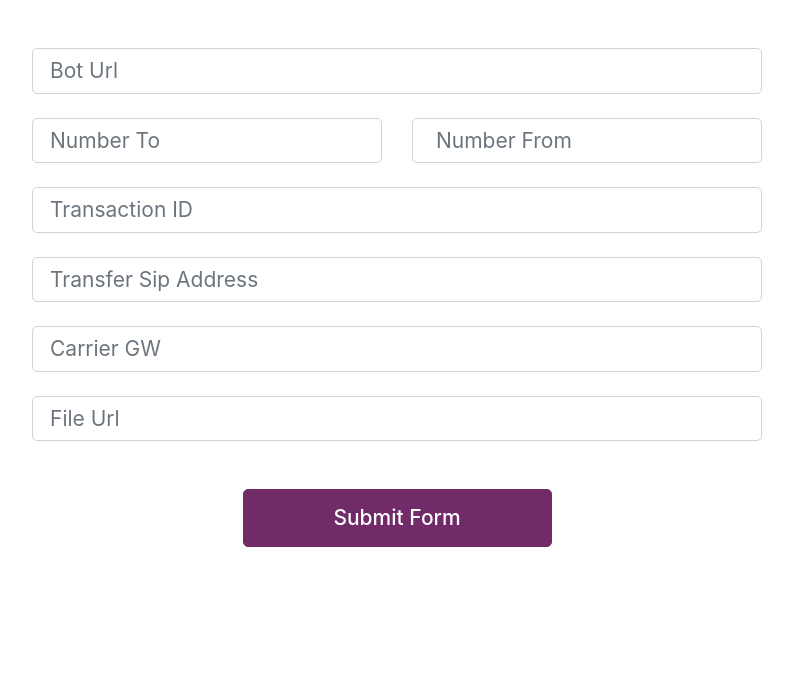
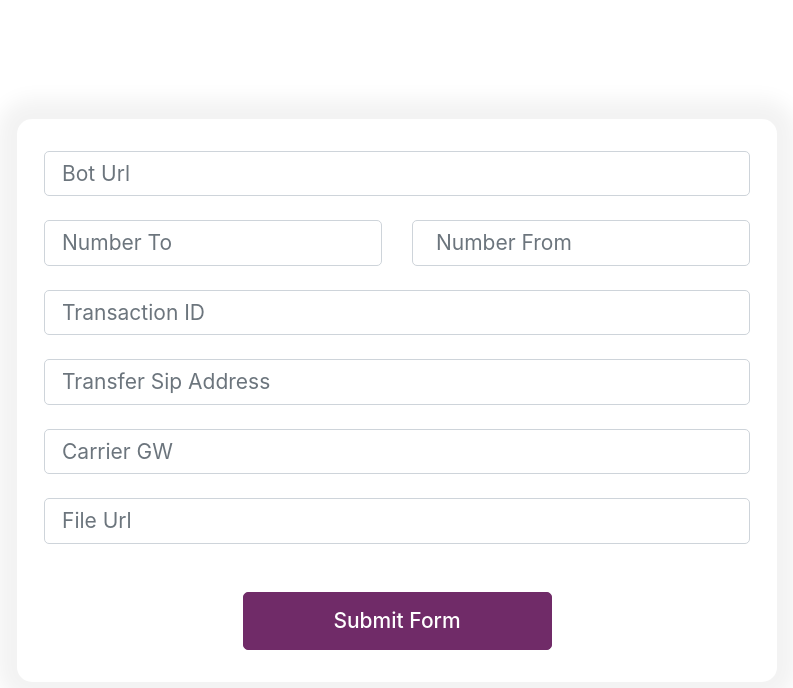
Before and after one commit to SuleymanAli/NuxtForm, a Nuxt app: page / in a window 1280 px wide. Shown: the top 688 px of the page, without its empty margins (243-1036 px from the left). Built offline with nearby package versions, Linux system fonts and the light colour scheme.

Commit message:
form centered

```diff
--- a/pages/index.vue
+++ b/pages/index.vue
@@ -3,7 +3,7 @@
     <div class="row py-5">
       <!-- Success Message -->
       <transition name="fade">
-        <div v-if="submitted" class="col-lg-8 mx-auto">
+        <div v-if="submitted" class="col-lg-8 m-auto">
           <div class="h4 text-center mb-3">
             Thank you! Your request has been submitted.
           </div>
@@ -12,7 +12,7 @@
       <!-- Error General -->
       <div
         v-if="errors.all"
-        class="col-lg-8 mx-auto error d-flex justify-content-between my-4"
+        class="col-lg-8 m-auto error d-flex align-items-end justify-content-between"
       >
         <p class="mb-0">
           Something went wrong.
@@ -30,9 +30,10 @@
       </div>
       <!-- Form -->
       <transition name="fade">
-        <div v-if="!submitted" class="col-lg-8 mx-auto">
+        <div v-if="!submitted" class="col-lg-8 m-auto">
           <ValidationObserver ref="form">
             <form class="form row" @submit.prevent="handleForm">
+
               <!-- 1. Bot Url -->
               <div class="col-lg-12 mb-4">
                 <ValidationProvider v-slot="{ errors }" rules="required">
@@ -290,8 +291,8 @@ export default {
         fetch("/call/", requestOptions)
           .then((response) => response.text())
           .then((result) => {
-            console.log(myHeaders)
-            console.log(result)
+            console.log(myHeaders);
+            console.log(result);
             if (result === '{"status":"initiated"}') {
               this.submitted = true;
               this.errors.all = false;
@@ -302,7 +303,7 @@ export default {
           })
           .catch((e) => {
             this.errors.all = true;
-            this.errors.network = `${e.statusText}`
+            this.errors.network = `${e.statusText}`;
           });
       });
     },
@@ -310,7 +311,7 @@ export default {
 };
 </script>
 
-<style lang="scss" scoped>
+<style lang="scss">
 $green: #bad535;
 $brown: #4a4a42;
 $light-brown: #75756e;
@@ -328,6 +329,13 @@ $dark-green: #46661d;
 $brandon-grotesque: "Brandon Grotesque";
 $classico-urw: "Classico URW";
 
+body {
+  min-height: 100vh;
+  display: flex;
+  justify-content: center;
+  align-items: center;
+}
+
 .close {
   cursor: pointer;
   color: #dc3545;
@@ -335,6 +343,14 @@ $classico-urw: "Classico URW";
 }
 
 .form {
+  padding: 32px 12px;
+  border-radius: 15px;
+  background: #ffffff;
+  box-shadow: 0px 0px 20px 20px rgba(0, 0, 0, 0.05);
+  .header {
+    background: linear-gradient(90.52deg, #6295ff 26.89%, #4ddce0 98.03%);
+  }
+
   label,
   input {
     font-size: 21px;
```
